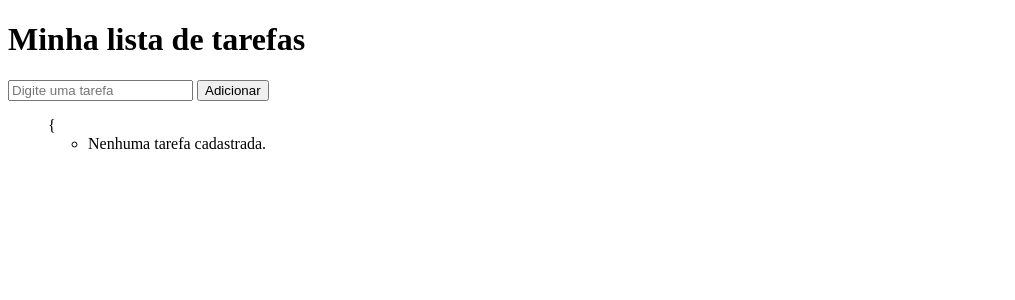
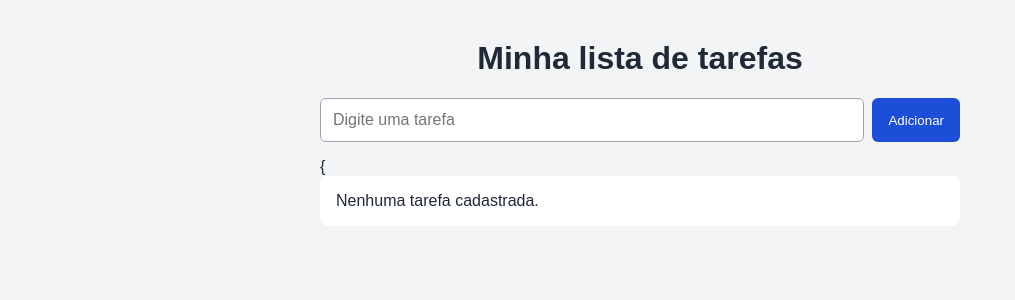
Before and after one commit to felipewehcode/lista-de-tarefas, a Flask app: page / in a window 1280 px wide. Shown: the top 300 px of the page, without its empty margins (0-1015 px from the left). Run offline with Flask 3, Linux system fonts and the light colour scheme.

Commit message:
Adiciona estilos à lista de tarefas

```diff
--- /dev/null
+++ b/static/style.css
@@ -0,0 +1,53 @@
+body {
+    font-family: Arial, sans-serif;
+    background-color: #f3f4f6;
+    color: #1f2937;
+    max-width: 640px;
+    margin: 40px auto;
+    padding: 0 20px;
+}
+
+h1 {
+    text-align: center;
+}
+
+form {
+    display: flex;
+    gap: 8px;
+    margin: 12px 0;
+}
+
+input {
+    flex: 1;
+    min-width: 0;
+    padding: 12px;
+    border: 1px solid #9ca3af;
+    border-radius: 6px;
+    font-size: 16px;
+}
+
+button {
+    padding: 10px 16px;
+    background-color: #1d4ed8;
+    color: white;
+    border: none;
+    border-radius: 6px;
+    cursor: pointer;
+}
+
+button:hover {
+    background-color: #1e40af;
+}
+
+ul {
+    list-style: none;
+    padding: 0;
+}
+
+li {
+    background-color: white;
+    margin-bottom: 12px;
+    padding: 16px;
+    border-radius: 8px;
+    overflow-wrap: anywhere;
+}
--- a/templates/index.html
+++ b/templates/index.html
@@ -4,6 +4,10 @@
     <meta charset="UTF-8">
     <meta name="viewport" content="width=device-width, initial-scale=1.0">
     <title>Minha lista de tarefas</title>
+    <link
+    rel="stylesheet"
+    href="{{ url_for('static', filename='style.css') }}"
+>
 </head>
 <body>
     <h1>Minha lista de tarefas</h1>
```
